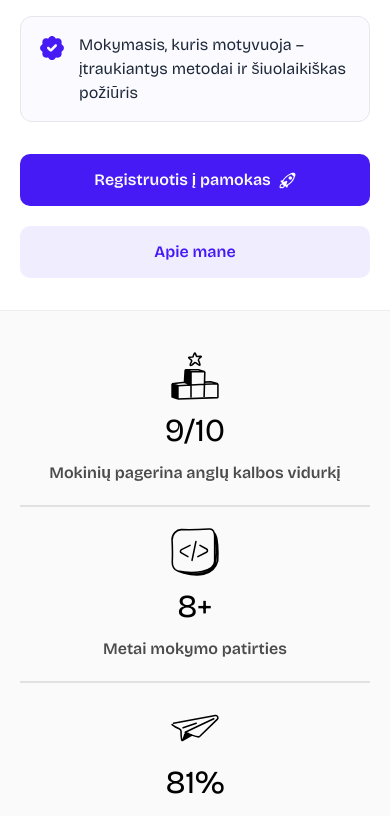
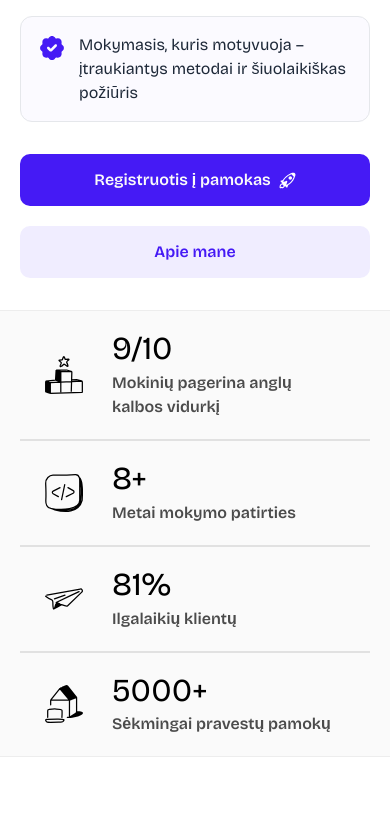
Before and after one commit to prochas/AngluMokytojas, a Next.js app: page / in a window 390 px wide. Shown: the part 1171-1987 px from the top of the page. Built offline with nearby package versions, Linux system fonts and the light colour scheme.

Commit message:
commit v50

```diff
--- a/src/components/Footer/Footer.js
+++ b/src/components/Footer/Footer.js
@@ -1,17 +1,8 @@
 import React from "react";
-import Image from "next/image";
-import Logo from "../../../public/images/logo-v14.svg";
 
 function Footer() {
   return (
     <footer className="bg-[#451af5] px-5 lg:px-28 py-6 flex items-center justify-between mt-8 lg:mt-16">
-      <a href="#pradzia">
-        <Image
-          className="cursor-pointer max-w-[120px] sm:max-w-[150px] h-auto"
-          alt="Logo"
-          src={Logo}
-        />
-      </a>
       <div className="text-[#fafafa] lg:font-semibold lg:text-sm font-normal text-[10px] text-right lg:space-y-3">
         <p>Copyright © 2025 anglumokytojas.lt</p>
       </div>
--- a/src/components/Header/Header.js
+++ b/src/components/Header/Header.js
@@ -168,6 +168,14 @@ export default function Header() {
             <Phone className="w-5 h-5" />
             +370 (679) 77 969
           </a>
+          <button
+            onClick={() => setIsAboutMeModalOpen(true)}
+            className="flex gap-x-2 items-center outline-none cursor-pointer bg-[#451af514] transition-all duration-300 rounded font-medium hover:scale-105 text-[#451af5] hover:bg-[#451af526]"
+            style={{ padding: "8px 20px", borderRadius: "8px", width: "55%" }}
+          >
+            <User className="w-5 h-5" />
+            <span>Apie mane</span>
+          </button>
         </ul>
       </div>
       {/* Overlay when menu is open */}
--- a/src/components/Info/Info.js
+++ b/src/components/Info/Info.js
@@ -22,7 +22,7 @@ const Info = () => {
       title: "81%",
       description: "Ilgalaikių klientų",
     },
-        {
+    {
       img: InfoThree,
       title: "5000+",
       description: "Sėkmingai pravestų pamokų",
@@ -30,7 +30,7 @@ const Info = () => {
   ];
 
   return (
-    <section className="border-t border-b border-[#0000000d] bg-[#00000005] flex flex-col pt-5 lg:pb-14 pb-5 lg:pt-12">
+    <section className="border-t border-b border-[#0000000d] bg-[#00000005] flex flex-col pt-0 lg:pb-14 pb-0 lg:pt-12">
       <div className="z-[1] flex flex-col flex-1 w-full max-w-[1280px] lg:px-10 px-5 relative mx-auto">
         <div
           className="grid gap-x-0 gap-y-0 grid-rows-[auto] grid-cols-[1fr_1px_1fr_1px_1fr_1px_1fr] auto-cols-fr w-full
@@ -38,21 +38,28 @@ const Info = () => {
         >
           {infoBlock.map((item, index) => (
             <React.Fragment key={index}>
-              <div className="flex flex-col justify-start items-center px-6 gap-x-6 gap-y-3 lg:gap-y-6 lg:py-0 py-5">
+              <div
+                className="flex flex-col justify-start items-center px-6 gap-x-6 gap-y-3 lg:gap-y-6 lg:py-0 py-5
+             max-md:flex-row max-md:items-center max-md:justify-start max-md:gap-x-7 max-md:text-left"
+              >
+                {/* Image left */}
                 <Image
                   src={item.img}
                   alt={item.title}
                   width={45}
                   height={45}
                   sizes="(max-width: 768px) 50px, 35px"
-                  className="w-[50px] h-[50px] md:w-[35px] md:h-[35px] sm:w-[50px] sm:h-[50px]"
+                  className="w-[40px] h-[40px] md:w-[35px] md:h-[35px] sm:w-[50px] sm:h-[50px] flex-shrink-0"
                 />
-                <span className="text-[32px] lg:text-[56px] leading-[112%] text-black">
-                  {item.title}
-                </span>
-                <p className="text-md text-center text-[#000000b3] font-semibold">
-                  {item.description}
-                </p>
+                {/* Text block right */}
+                <div className="flex flex-col">
+                  <span className="text-[32px] lg:text-[56px] leading-[112%] text-black lg:mb-3 mb-1 lg:text-center text-left">
+                    {item.title}
+                  </span>
+                  <p className="text-md text-[#000000b3] font-semibold lg:text-center text-left">
+                    {item.description}
+                  </p>
+                </div>
               </div>
               {index < infoBlock.length - 1 && (
                 <div className="border-l border-[#0000001a]" />
```
Also changed, not shown: 1 other file (tests, documents, lock files or other folders).
